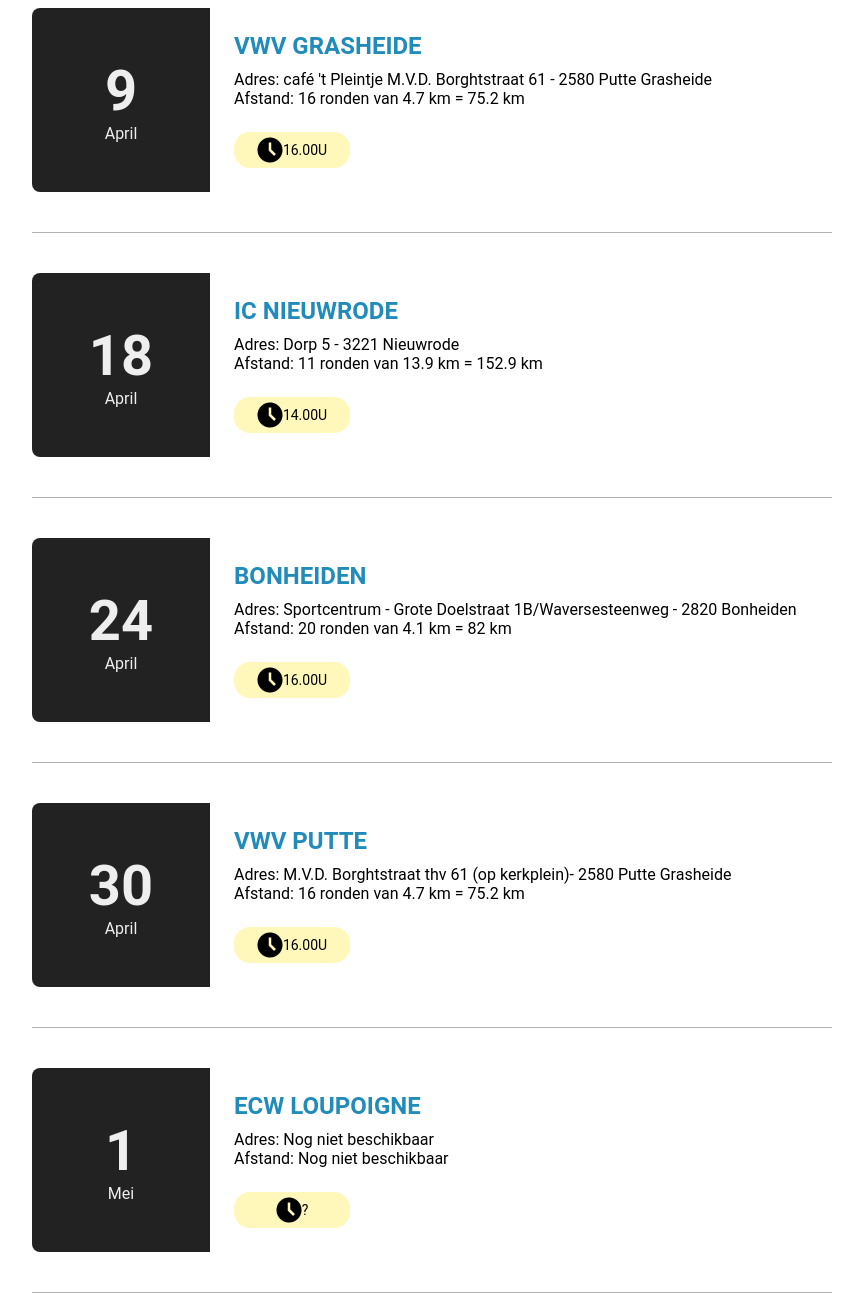
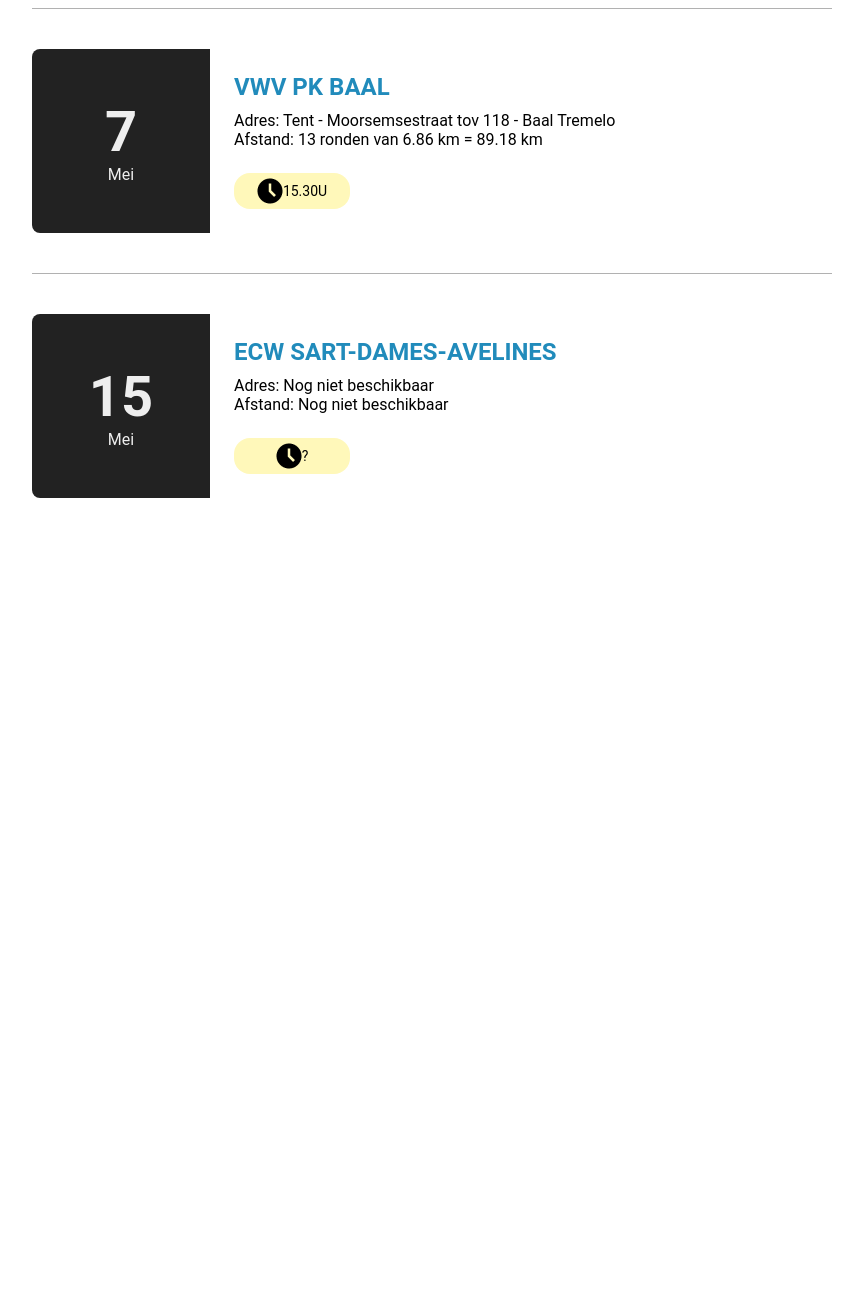
Before and after one commit to BigBoyCarl/Cycling-Site, a plain HTML site: page index.html in a window 1280 px wide. Shown: the part 120-1420 px from the top of the page, without its empty margins (208-1071 px from the left). After the commit the page ends 800 px from the top, so only its background shows below. Drawn offline with Linux system fonts and the light colour scheme.

Commit message:
Update index.html

```diff
--- a/index.html
+++ b/index.html
@@ -11,108 +11,7 @@
   <body>
     <div class="event-container">
       <h3 class="year">2022 - Wedstrijdkalender</h3>
-      <div class="event">
-        <div class="event-left">
-          <div class="event-date">
-            <div class="date">9</div>
-            <div class="month">April</div>
-          </div>
-        </div>
-        <div class="event-right">
-          <h3 class="event-title">VWV Grasheide</h3>
-          <div class="event-description">
-            Adres: café 't Pleintje M.V.D. Borghtstraat 61 - 2580 Putte
-            Grasheide <br />
-            Afstand: 16 ronden van 4.7 km = 75.2 km
-          </div>
-          <div class="event-timing">
-            <img src="image/time.png" alt="clock" /> 16.00U
-          </div>
-        </div>
-      </div>
 
-      <h3 class="year"></h3>
-      <div class="event">
-        <div class="event-left">
-          <div class="event-date">
-            <div class="date">18</div>
-            <div class="month">April</div>
-          </div>
-        </div>
-        <div class="event-right">
-          <h3 class="event-title">IC Nieuwrode</h3>
-          <div class="event-description">
-            Adres: Dorp 5 - 3221 Nieuwrode <br />
-            Afstand: 11 ronden van 13.9 km = 152.9 km
-          </div>
-          <div class="event-timing">
-            <img src="image/time.png" alt="clock" /> 14.00U
-          </div>
-        </div>
-      </div>
-
-      <h3 class="year"></h3>
-      <div class="event">
-        <div class="event-left">
-          <div class="event-date">
-            <div class="date">24</div>
-            <div class="month">April</div>
-          </div>
-        </div>
-        <div class="event-right">
-          <h3 class="event-title">Bonheiden</h3>
-          <div class="event-description">
-            Adres: Sportcentrum - Grote Doelstraat 1B/Waversesteenweg - 2820
-            Bonheiden <br />
-            Afstand: 20 ronden van 4.1 km = 82 km
-          </div>
-          <div class="event-timing">
-            <img src="image/time.png" alt="clock" /> 16.00U
-          </div>
-        </div>
-      </div>
-
-      <h3 class="year"></h3>
-      <div class="event">
-        <div class="event-left">
-          <div class="event-date">
-            <div class="date">30</div>
-            <div class="month">April</div>
-          </div>
-        </div>
-        <div class="event-right">
-          <h3 class="event-title">VWV Putte</h3>
-          <div class="event-description">
-            Adres: M.V.D. Borghtstraat thv 61 (op kerkplein)- 2580 Putte
-            Grasheide <br />
-
-            Afstand: 16 ronden van 4.7 km = 75.2 km
-          </div>
-          <div class="event-timing">
-            <img src="image/time.png" alt="clock" /> 16.00U
-          </div>
-        </div>
-      </div>
-
-      <h3 class="year"></h3>
-      <div class="event">
-        <div class="event-left">
-          <div class="event-date">
-            <div class="date">1</div>
-            <div class="month">Mei</div>
-          </div>
-        </div>
-        <div class="event-right">
-          <h3 class="event-title">ECW Loupoigne</h3>
-          <div class="event-description">
-            Adres: Nog niet beschikbaar <br />
-            Afstand: Nog niet beschikbaar
-          </div>
-          <div class="event-timing">
-            <img src="image/time.png" alt="clock" /> ?
-          </div>
-        </div>
-      </div>
 
       <h3 class="year"></h3>
       <div class="event">
```
